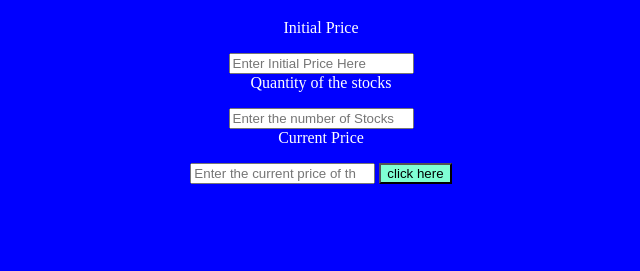
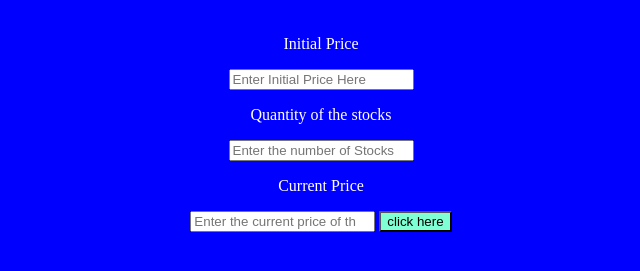
Before and after one commit to MainakHalder/Stock-Purchase, a plain HTML site: page index.html in a window 1280 px wide. Shown: the part 61-332 px from the top of the page, without its empty margins (319-959 px from the left). Drawn offline with Linux system fonts and the light colour scheme.

Commit message:
update-css

```diff
--- a/style.css
+++ b/style.css
@@ -6,7 +6,7 @@ body {
 }
 label {
     display: block;
-    padding-bottom: 1rem;
+    padding: 1rem;
 }
 #submit-btn{
     background-color: aquamarine;
```
